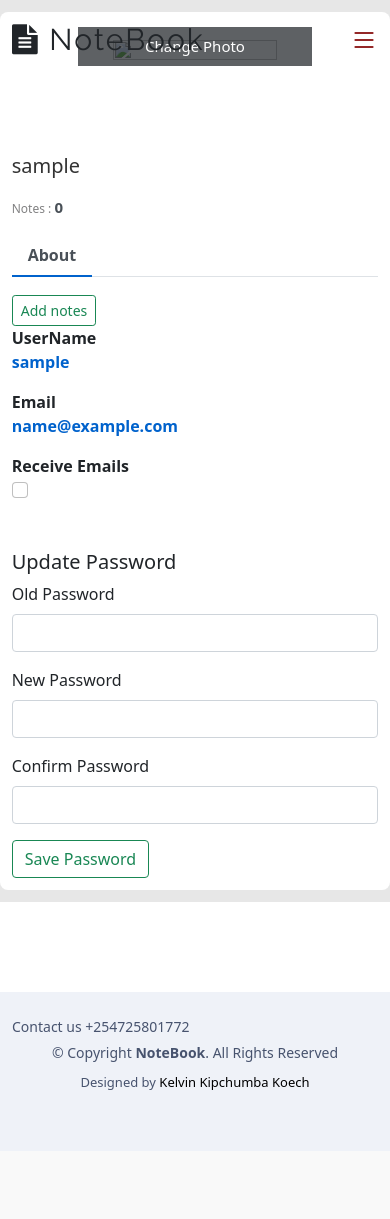
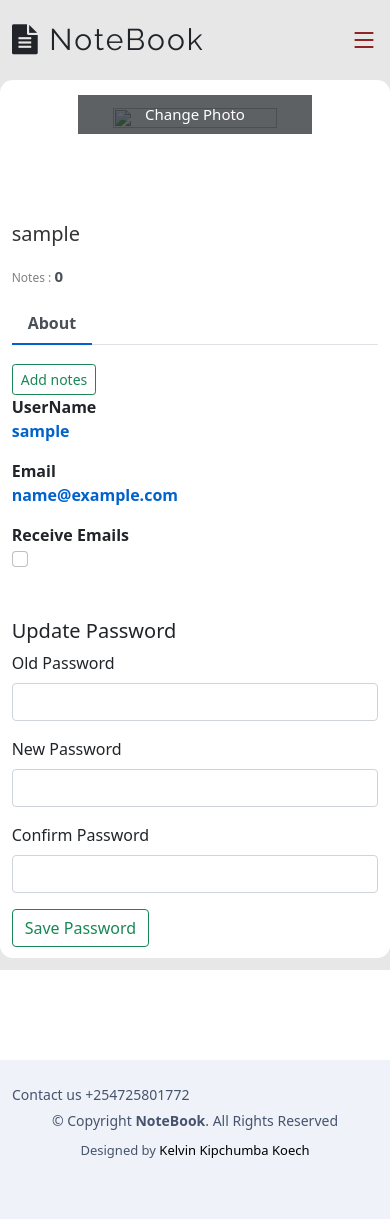
Before and after one commit to k-koech/notebook_django, a Django app: page /profile in a window 390 px wide. Before the commit the page ends 1090 px from the top, so only its background shows below. Run offline with Django 3.2, Linux system fonts and the light colour scheme; the visitor is signed in with stand-in values (Sample User, id 1); data that the repository does not hold is empty; some libraries are stand-ins or nearby versions.

Commit message:
made the app responsive

```diff
--- a/notes/static/assets/css/add_notes.css
+++ b/notes/static/assets/css/add_notes.css
@@ -9,7 +9,6 @@
       justify-content: center;
       align-items: center;
       padding: 20px;
-      background: #d3d3d3;
       }
       h1 {
       margin-top: 0;
--- a/notes/static/assets/css/profile.css
+++ b/notes/static/assets/css/profile.css
@@ -2,7 +2,6 @@
     animation: none;
     border-width: 0;
   }
-
 
 
 body{
@@ -11,9 +10,9 @@
 
 .emp-profile{
     padding: 3%;
-    margin-top: 3%;
+    margin-top: 5em !important;
     margin-bottom: 3%;
-    border-radius: 0.5rem;
+    border-radius: 0.8rem;
     background: rgb(255, 255, 255);
 }
 .profile-img{
--- a/notes/templates/add_notes.html
+++ b/notes/templates/add_notes.html
@@ -5,14 +5,14 @@
 <link rel="stylesheet" type="text/css" href="{% static 'assets/css/add_notes.css' %}">
  <div class="container-fluid add_notes mt-5 pt-5">
 
-  <form action="/add_notes" method="post" class="decor">
+  <form action="/add_notes" method="post" class="decor card mt-4 mb-4">
     {% csrf_token %}
     <div class="form-left-decoration"></div>
     <div class="form-right-decoration"></div>
     <div class="circle"></div>
     <div class="form-inner">
       <h1>Add notes</h1>
-      <input type="text" name="title" placeholder="title">
+      <input type="text" name="title" placeholder="title" required>
       <textarea name="description" placeholder="Description..." rows="5"></textarea>
       <button type="submit">Submit</button>
     </div>
--- a/notes/templates/auth/signup.html
+++ b/notes/templates/auth/signup.html
@@ -39,10 +39,6 @@
                             <label for="re-pass"><i class="zmdi zmdi-lock-outline"></i></label>
                             <input type="password" name="re_pass" id="re_pass" placeholder="Repeat your password"/>
                         </div>
-                        <div class="form-group">
-                            <input type="checkbox" name="agree-term" id="agree-term" class="agree-term" />
-                            <label for="agree-term" class="label-agree-term"><span><span></span></span>I agree all statements in  <a href="#" class="term-service">Terms of service</a></label>
-                        </div>
                         <div class="form-group form-button">
                             <input type="submit" name="signup" id="signup" class="form-submit" value="Register"/>
                         </div>
--- a/notes/templates/index.html
+++ b/notes/templates/index.html
@@ -13,7 +13,7 @@
           <div>
             <h1>NoteBook</h1>
             <h2>Organize your notes in a well structured Manner</h2>
-            <a href="#" class="download-btn"><i class="bx bxl-signup"></i>Get Started</a>
+            <a href="/signup" class="download-btn"><i class="bx bxl-signup"></i>Get Started</a>
           </div>
         </div>
         <div class="col-lg-6 d-lg-flex flex-lg-column align-items-stretch order-1 order-lg-2 hero-img" data-aos="fade-up">
--- a/notes/templates/notes.html
+++ b/notes/templates/notes.html
@@ -4,18 +4,14 @@
 {% block content %}
 <link rel="stylesheet" type="text/css" href="{% static 'assets/css/dashboard.css' %}">
  <div class="dashboard mt-5 pt-5">
-    <div class="container">
+    <div class="container mt-5">
 
         <div class="page-header">
           <h3>Your notes</h3>
         </div>
 
         <div class="row">
-
           <div class="col-md-8">
-
-
-
             <article id="" class="bg-light p-3 mb-3">
               <header>
                 <h5 >
--- a/notes/templates/profile.html
+++ b/notes/templates/profile.html
@@ -5,7 +5,7 @@
 {% block content %}
 <link rel="stylesheet" type="text/css" href="{% static 'assets/css/profile.css' %}">
 
-<div class="container emp-profile">
+<div class="container emp-profile ">
         <div class="row">
             <div class="col-md-4">
                 <div class="profile-img p-3">
@@ -13,8 +13,6 @@
                     <div class="file btn btn-lg btn-primary" data-toggle="modal" data-target="#profilephoto">
                         Change Photo
                     </div>
-
-
                 </div>
             </div>
             <div class="col-md-6">
--- a/notes/views/notes.py
+++ b/notes/views/notes.py
@@ -7,8 +7,6 @@
 def dashboard(request):
     notes = Notes.objects.filter(user=request.user)
     past_notes = Notes.objects.order_by('-date')
-
-    print(notes)
     return render(request, "dashboard.html",{"notes":notes, "past_notes":past_notes})
 
 @login_required(login_url='/signin')
@@ -45,7 +43,8 @@
 @login_required(login_url='/signin')
 def notes(request, id):
         notes = Notes.objects.get(user=request.user, id=id)
-        return render(request, "notes.html", {"notes":notes})
+        past_notes = Notes.objects.order_by('-date')
+        return render(request, "notes.html", {"notes":notes, "past_notes":past_notes})
 
 @login_required(login_url='/signin')
 def delete_notes(request, id):
```
